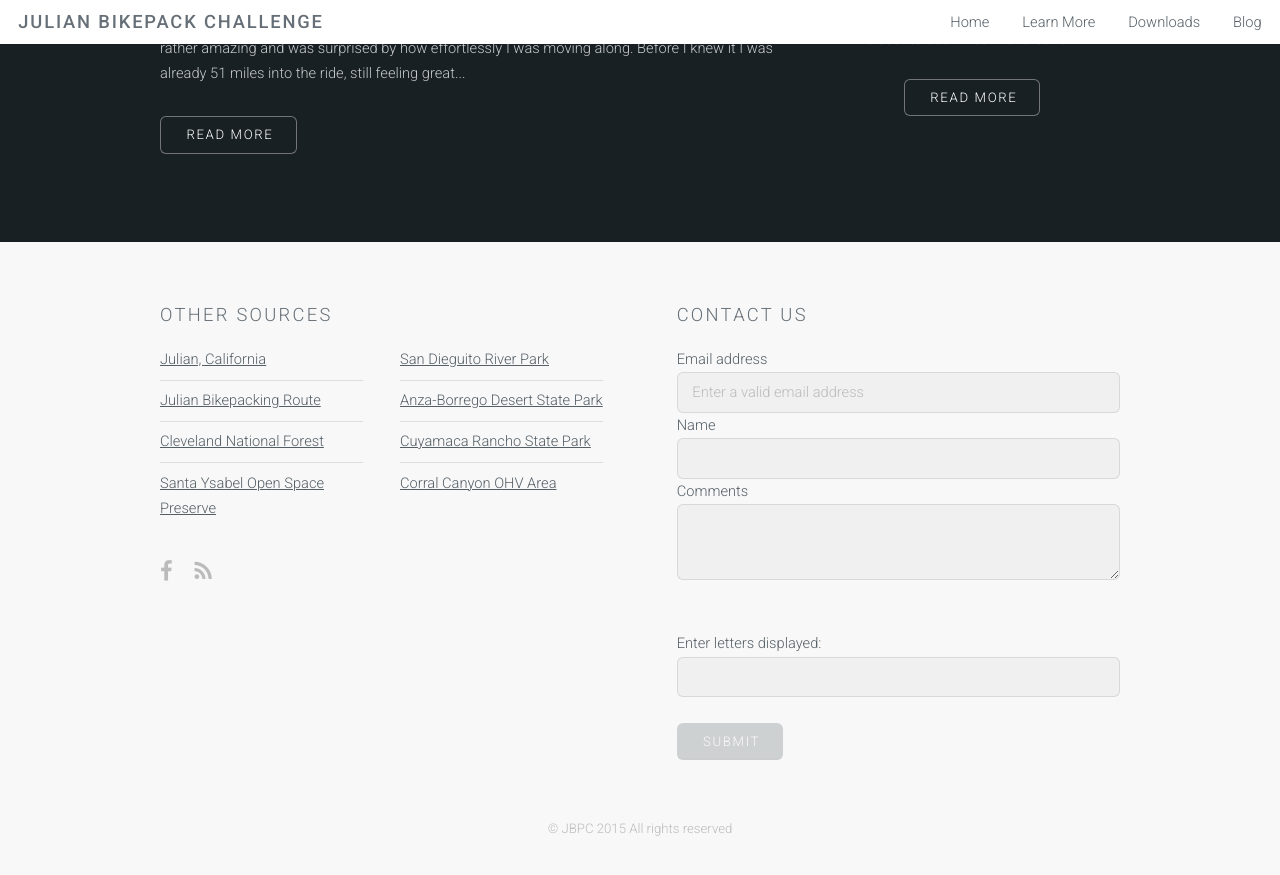
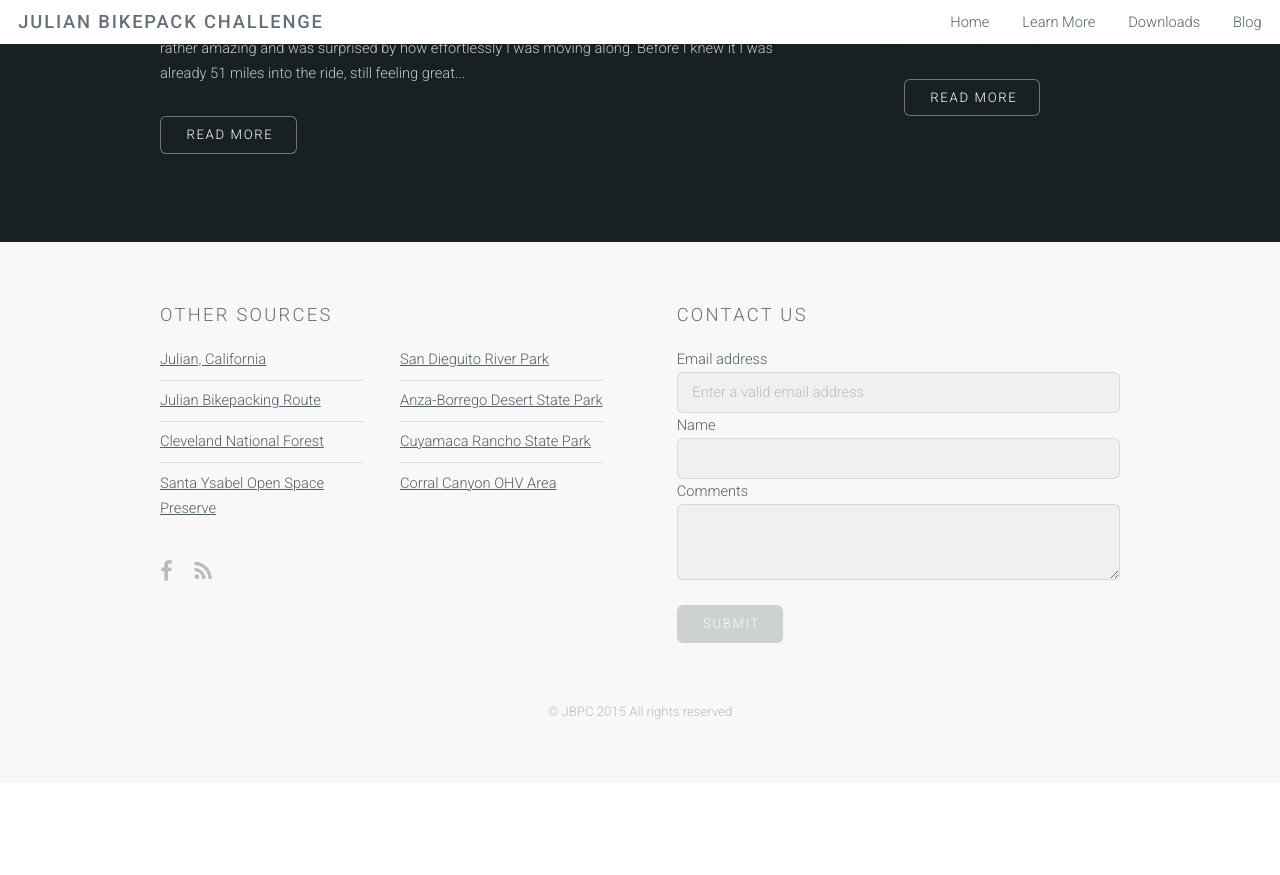
Before and after one commit to Nkawu/jbpc, a Jekyll site: the page built from index.html, in a window 1280 px wide and 900 px high, scrolled down 1875 px. Shown: the top 875 px of the window. Built offline with Jekyll 4.4.1, drawn with Linux system fonts in a browser that asks for light colours; after the commit the page ends 2658 px from its top, so only the background shows below that.

Commit message:
realPerson fix2

```diff
--- a/_includes/footer.html
+++ b/_includes/footer.html
@@ -42,8 +42,6 @@
                     Name <input type="text" autocomplete="off" tabindex="0" name="entry.2005620554" value="" required />
                     Comments
                     <textarea rows="2" tabindex="0" name="entry.839337160"></textarea>
-                    <br />&nbsp;<br />
-                    Enter letters displayed: <input type="text" id="defaultReal" name="defaultReal">
                     <br />
                     <input id="form-submit" type="submit" value="Submit" disabled />
                 </form>
--- a/_includes/head.html
+++ b/_includes/head.html
@@ -11,8 +11,6 @@
     <meta name="keywords" content="" />
     <!--[if lte IE 8]><script src="js/html5shiv.js"></script><![endif]-->
     <script src="{{ site.baseurl }}/js/jquery.min.js"></script>
-    <script src="{{ site.baseurl }}/js/jquery.plugin.min.js"></script>
-    <script src="{{ site.baseurl }}/js/jquery.realperson.min.js"></script>
     <script src="{{ site.baseurl }}/js/skel.min.js"></script>
     <script src="{{ site.baseurl }}/js/skel-layers.min.js"></script>
     <script src="{{ site.baseurl }}/js/init.js"></script>
@@ -20,6 +18,5 @@
         <link rel="stylesheet" href="{{ site.baseurl }}/css/skel.css" />
         <link rel="stylesheet" href="{{ site.baseurl }}/css/style.css" />
         <link rel="stylesheet" href="{{ site.baseurl }}/css/style-xlarge.css" />
-        <link rel="stylesheet" href="{{ site.baseurl }}/css/jquery.realperson.css">
     </noscript>
 </head>
```
